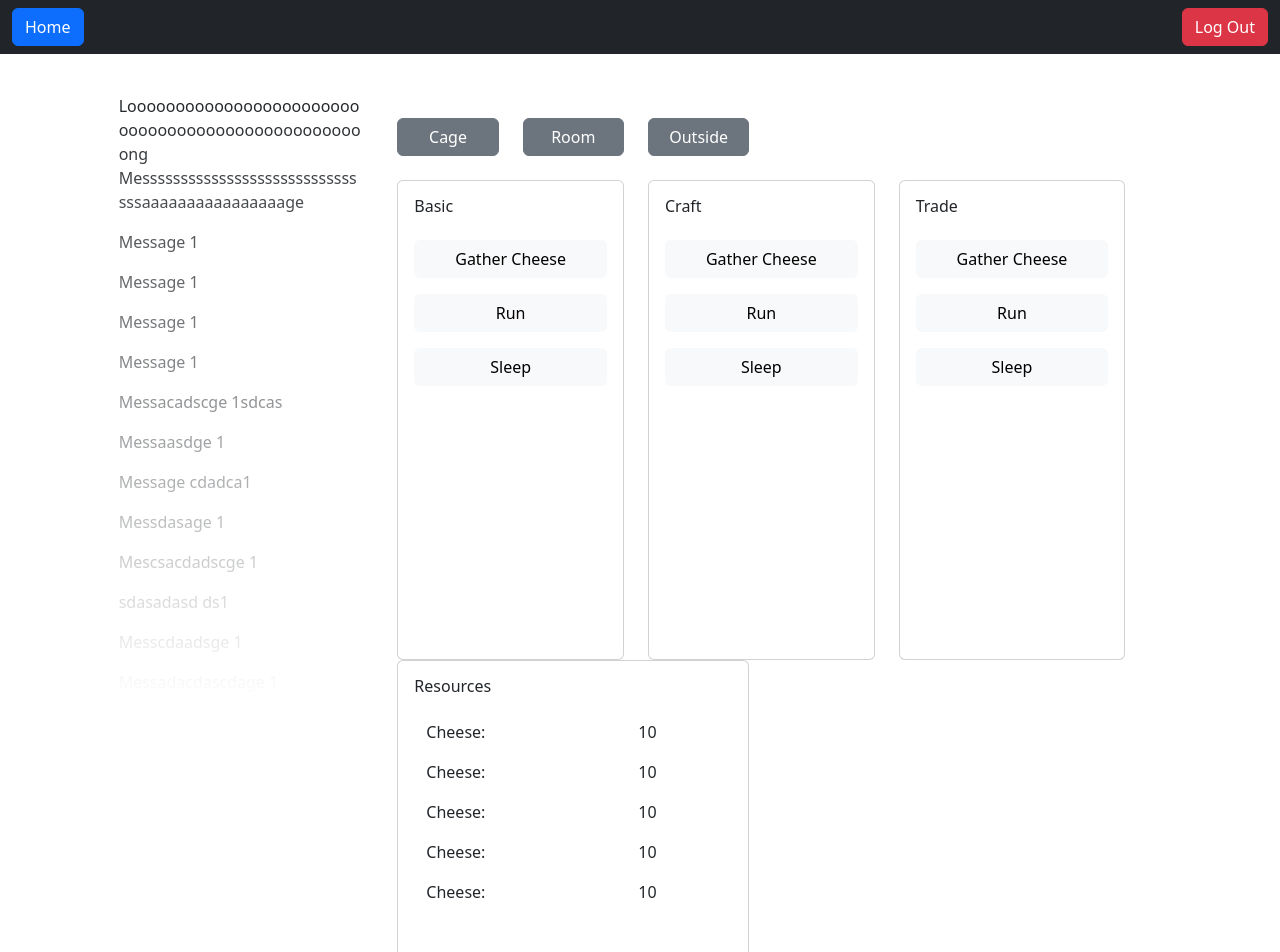
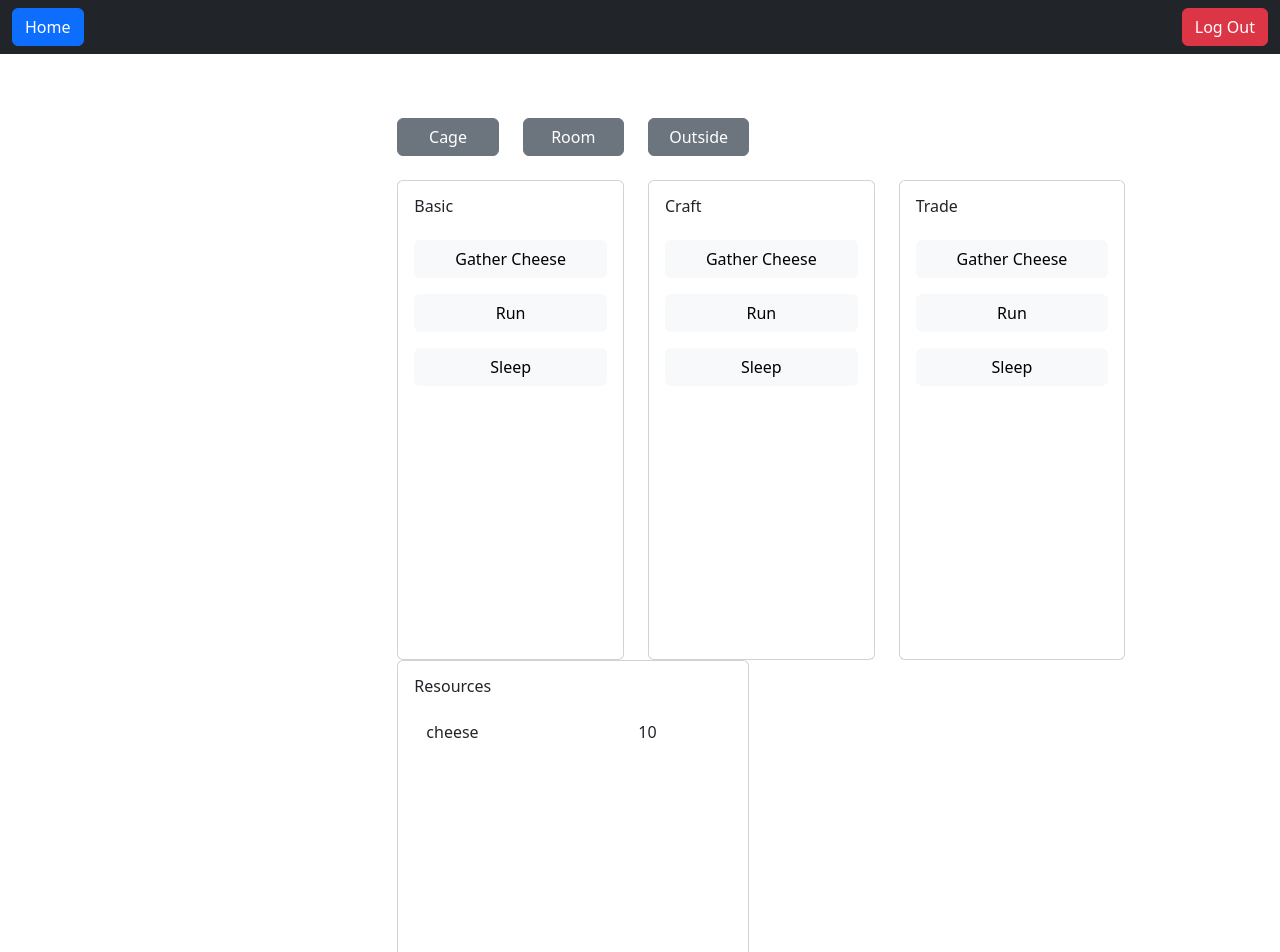
Before and after one commit to jwilson10/team-1-capstone, a React (Create React App) app in the folder client/jailbreak/: page /game in a window 1280 px wide. Shown: the top 952 px of the page. Built offline with nearby package versions, Linux system fonts and the light colour scheme.

Commit message:
Messages fade-in implemented, message display hopefully done, working on resource updating.

```diff
--- a/client/jailbreak/src/components/ActionButtons1.js
+++ b/client/jailbreak/src/components/ActionButtons1.js
@@ -1,7 +1,7 @@
-function ActionButtons1(){
+function ActionButtons1({updateResource}){
     return(
         <>
-            <button className="btn btn-light mt-3">Gather Cheese</button>
+            <button className="btn btn-light mt-3" resourcename="cheese" amount="5" onClick={updateResource}>Gather Cheese</button>
             <button className="btn btn-light mt-3">Run</button>
             <button className="btn btn-light mt-3">Sleep</button>
         </>
--- a/client/jailbreak/src/components/GameScreenMain.js
+++ b/client/jailbreak/src/components/GameScreenMain.js
@@ -3,8 +3,39 @@ import "./GameScreenMain.css"
 import ActionButtons1 from "./ActionButtons1";
 import ResourceDisplay from "./ResourceDisplay";
 import MessagesDisplay from "./MessagesDisplay";
+import { useEffect } from "react";
+import { useState } from "react";
 
 function GameScreenMain(){
+    const [updateState, setUpdateState] = useState(
+        {number: 0}
+        );
+    const [resourceUpdate, setResourceUpdate] = useState({});
+
+    const UPDATE_DELAY_IN_MS = 1500;
+
+    useEffect(() =>{
+        setInterval(update, UPDATE_DELAY_IN_MS);
+    }, []);
+
+    function update(){
+        setUpdateState(previousState => {
+            const newState = {...previousState};
+            newState.number += 1;
+            return newState;
+        });
+    }
+
+    function updateResource(evt){
+        const resourceName = evt.target.getAttribute("resourceName");
+        const amount = evt.target.getAttribute("amount");
+
+        setResourceUpdate({
+            resourceName: resourceName,
+            amount: amount
+        });
+    }
+
     return (
         <>
             <HomeLogoutNavbar></HomeLogoutNavbar>
@@ -14,7 +45,7 @@ function GameScreenMain(){
                     <div className="col col-10 game">
                         <div className="row">
                             <div className="col messages">
-                                <MessagesDisplay></MessagesDisplay>
+                                <MessagesDisplay updateState={updateState}></MessagesDisplay>
                             </div>
                             <div className="col col-9">
                                 <div className="col">
@@ -37,7 +68,7 @@ function GameScreenMain(){
                                             <div className="card action-card">
                                                 <div className="card-body d-flex flex-column">
                                                     <h6 className="card-title">Basic</h6>
-                                                    <ActionButtons1></ActionButtons1>
+                                                    <ActionButtons1 updateResource={updateResource}></ActionButtons1>
                                                 </div>
                                             </div>
                                         </div>
@@ -46,7 +77,7 @@ function GameScreenMain(){
                                             <div className="card action-card">
                                                 <div className="card-body d-flex flex-column">
                                                     <h6 className="card-title">Craft</h6>
-                                                    <ActionButtons1></ActionButtons1>
+                                                    <ActionButtons1 updateResource={updateResource}></ActionButtons1>
                                                 </div>
                                             </div>
                                         </div>
@@ -55,7 +86,7 @@ function GameScreenMain(){
                                             <div className="card action-card">
                                                 <div className="card-body d-flex flex-column">
                                                     <h6 className="card-title">Trade</h6>
-                                                    <ActionButtons1></ActionButtons1>
+                                                    <ActionButtons1 updateResource={updateResource}></ActionButtons1>
                                                 </div>
                                             </div>
                                         </div>
@@ -63,7 +94,7 @@ function GameScreenMain(){
                                             <div className="card action-card">
                                                 <div className="card-body d-flex flex-column">
                                                     <h6 className="card-title">Resources</h6>
-                                                    <ResourceDisplay></ResourceDisplay>
+                                                    <ResourceDisplay resourceUpdate={resourceUpdate}></ResourceDisplay>
                                                 </div>
                                             </div>
                                         </div>
--- a/client/jailbreak/src/components/MessagesDisplay.css
+++ b/client/jailbreak/src/components/MessagesDisplay.css
@@ -17,3 +17,13 @@ p{
     text-align: left;
     word-break: break-word;
 }
+
+/* fade in effect done with help of https://blog.hubspot.com/website/css-fade-in#text-transition */
+.fade-in{
+    animation: fadeIn 1.5s;
+}
+
+@keyframes fadeIn {
+    0% { opacity: .1; }
+    100% { opacity: 1; }
+}
--- a/client/jailbreak/src/components/MessagesDisplay.js
+++ b/client/jailbreak/src/components/MessagesDisplay.js
@@ -1,33 +1,36 @@
+import { useState } from "react";
+import { useEffect } from "react";
 import "./MessagesDisplay.css"
 
-function MessagesDisplay(){
+function MessagesDisplay({updateState}){
+
+    const [messages, setMessages] = useState([]);
+
+    useEffect(() => {
+        //addMessageToFront("Messages Display: " + updateState.number);
+    }, [updateState]);
+
+    function addMessageToFront(message){
+        const newMessages = [...messages];
+        newMessages.unshift(message);
+
+        setMessages(newMessages);
+    }
+
+    function handleMessages(){
+        return(
+            <>
+                {messages.map((value, index) =>
+                    <p key={`${value}-${index}`} className={index === 0 ? "fade-in" : ""}>{value}</p>)}
+            </>
+        );
+    }
+
     return(
         <>
             <div id="overlay"></div>
             <div id="messages">
-                <p>Loooooooooooooooooooooooooooooooooooooooooooooooooong
-                     Messsssssssssssssssssssssssssssssaaaaaaaaaaaaaaaage</p>
-                <p>Message 1</p>
-                <p>Message 1</p>
-                <p>Message 1</p>
-                <p>Message 1</p>
-                <p>Messacadscge 1sdcas</p>
-                <p>Messaasdge 1</p>
-                <p>Message cdadca1</p>
-                <p>Messdasage 1</p>
-                <p>Mescsacdadscge 1</p>
-                <p>sdasadasd ds1</p>
-                <p>Messcdaadsge 1</p>
-                <p>Messadacdascdage 1</p>
-                <p>Messdasdasdage 1</p>
-                <p>Messdasdasdage 1</p>
-                <p>Messdasdasdage 1</p>
-                <p>Messdasdasdage 1</p>
-                <p>Messdasdasdage 1</p>
-                <p>Messdasdasdage 1</p>
-                <p>Messdasdasdage 1</p>
-                <p>Messdasdasdage 1</p>
-                <p>Messdasdasdage 1</p>
+                {handleMessages()}
             </div>
         </>
     );
--- a/client/jailbreak/src/components/ResourceDisplay.js
+++ b/client/jailbreak/src/components/ResourceDisplay.js
@@ -1,30 +1,46 @@
-function ResourceDisplay(){
+import { useEffect } from "react";
+import { useState } from "react";
+
+function ResourceDisplay({resourceUpdate}){
+
+    const [resources, setResources] = useState([
+        {
+            resourceName: "cheese",
+            amount: 10
+        }
+    ]);
+
+    useEffect(() => {
+        const newResources = [...resources];
+        const found = newResources.find(value => value.resourceName === resourceUpdate.resourceName);
+        if(found){
+            found.amount = parseInt(found.amount) + parseInt(resourceUpdate.amount);
+        }else{
+            console.log("Resource not present");
+        }
+
+        setResources(newResources);
+    }, [resourceUpdate]);
+
+    function handleResources(){
+        return(
+            <>
+                {resources.map((value, index) =>
+                    <div className="row mt-3 justify-content-between" key={`${value.resourceName}-${index}`}>
+                        <div className="col-4">{value.resourceName}</div>
+                        <div className="col-4">{value.amount}</div>
+                    </div>)}
+            </>
+        );
+    }
+
     return(
         <>
             <div className="container-fluid">
-                <div className="row mt-3 justify-content-between">
-                    <div className="col-4">Cheese:</div>
-                    <div className="col-4">10</div>
-                </div>
-                <div className="row mt-3 justify-content-between">
-                    <div className="col-4">Cheese:</div>
-                    <div className="col-4">10</div>
-                </div>
-                <div className="row mt-3 justify-content-between">
-                    <div className="col-4">Cheese:</div>
-                    <div className="col-4">10</div>
-                </div>
-                <div className="row mt-3 justify-content-between">
-                    <div className="col-4">Cheese:</div>
-                    <div className="col-4">10</div>
-                </div>
-                <div className="row mt-3 justify-content-between">
-                    <div className="col-4">Cheese:</div>
-                    <div className="col-4">10</div>
-                </div>
+                {handleResources()}
             </div>
         </>
-    )
+    );
 }
 
 export default ResourceDisplay;
```
